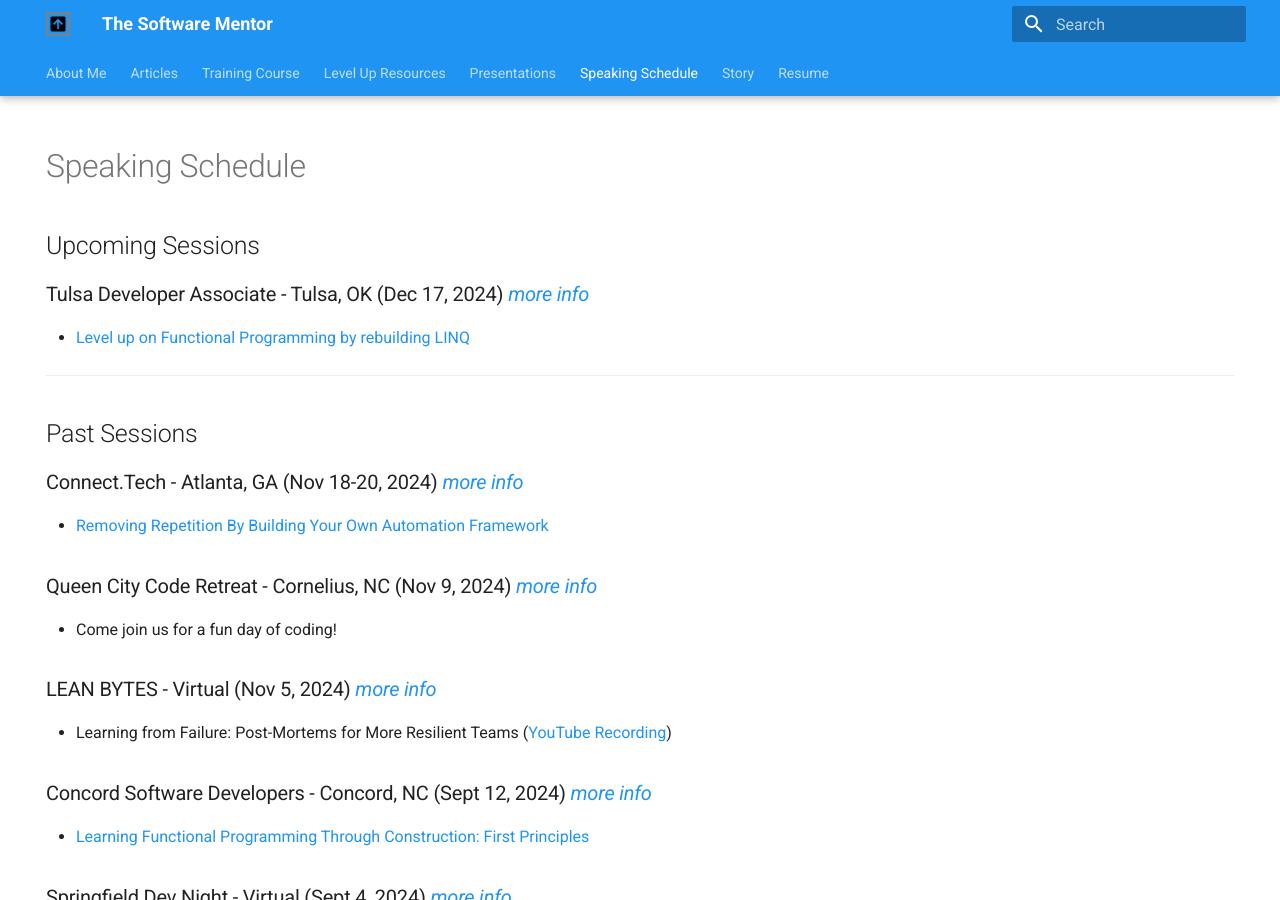
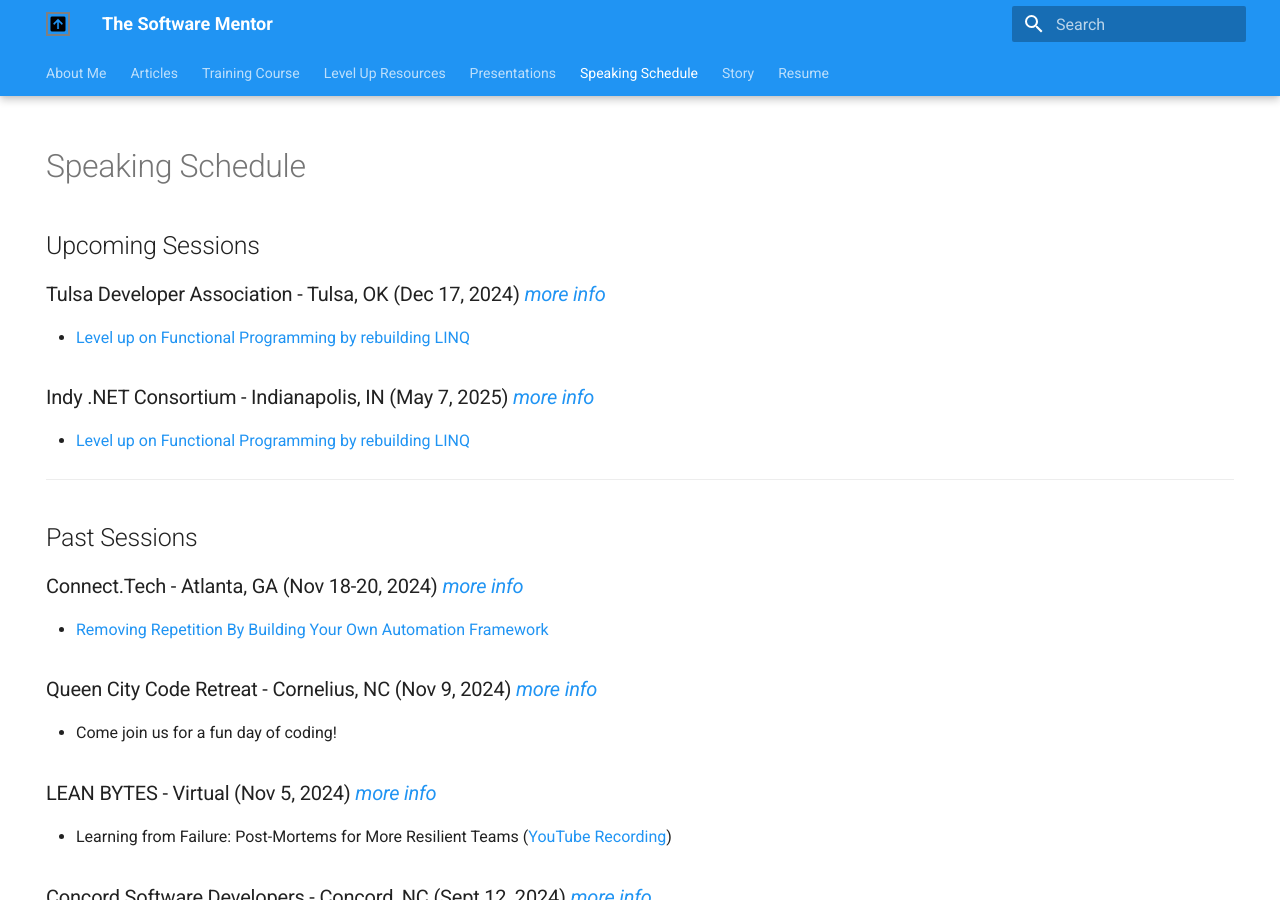
Before and after one commit to cameronpresley/blog, an MkDocs documentation site: the page built from docs/speaking-schedule.md, in a window 1280 px wide and 900 px high. Built offline with MkDocs 1.6.1 and Material for MkDocs 9.7.7, drawn with Linux system fonts in a browser that asks for light colours; plug-ins that fetch from the network failed and are left out.

Commit message:
Update speaking-schedule.md (#108)

```diff
--- a/docs/speaking-schedule.md
+++ b/docs/speaking-schedule.md
@@ -7,7 +7,11 @@ hide:
 # Speaking Schedule
 ## Upcoming Sessions
 
-### Tulsa Developer Associate - Tulsa, OK (Dec 17, 2024) _[more info](https://www.meetup.com/dotnet-virtual-user-group/events/305017375)_
+### Tulsa Developer Association - Tulsa, OK (Dec 17, 2024) _[more info](https://www.meetup.com/dotnet-virtual-user-group/events/305017375)_
+
+- [Level up on Functional Programming by rebuilding LINQ](./presentations.md#level-up-on-functional-programming-by-rebuilding-linq)
+
+### Indy .NET Consortium - Indianapolis, IN (May 7, 2025) _[more info](https://www.meetup.com/indy-net-consortium/events/305129423)_
 
 - [Level up on Functional Programming by rebuilding LINQ](./presentations.md#level-up-on-functional-programming-by-rebuilding-linq)
 
```
